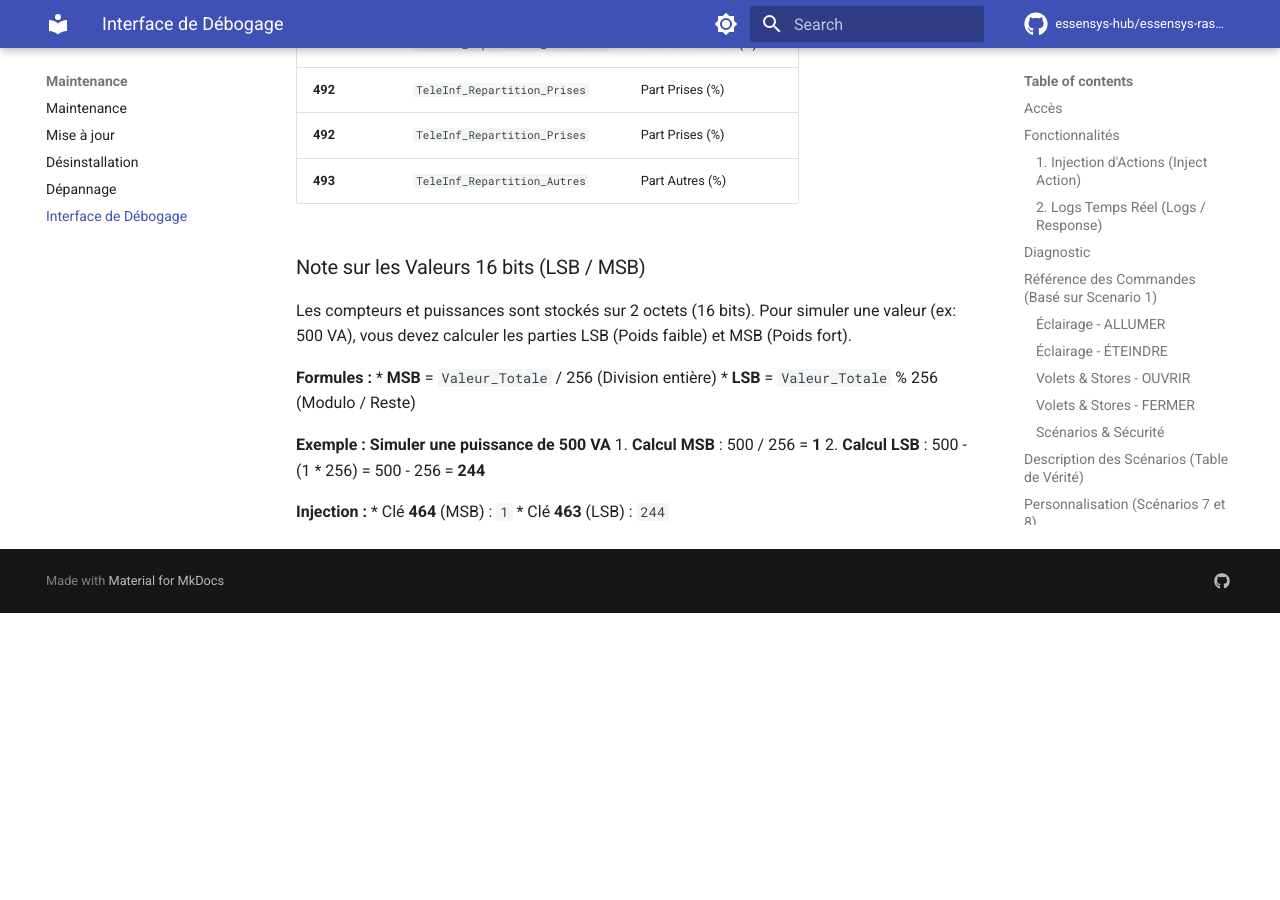
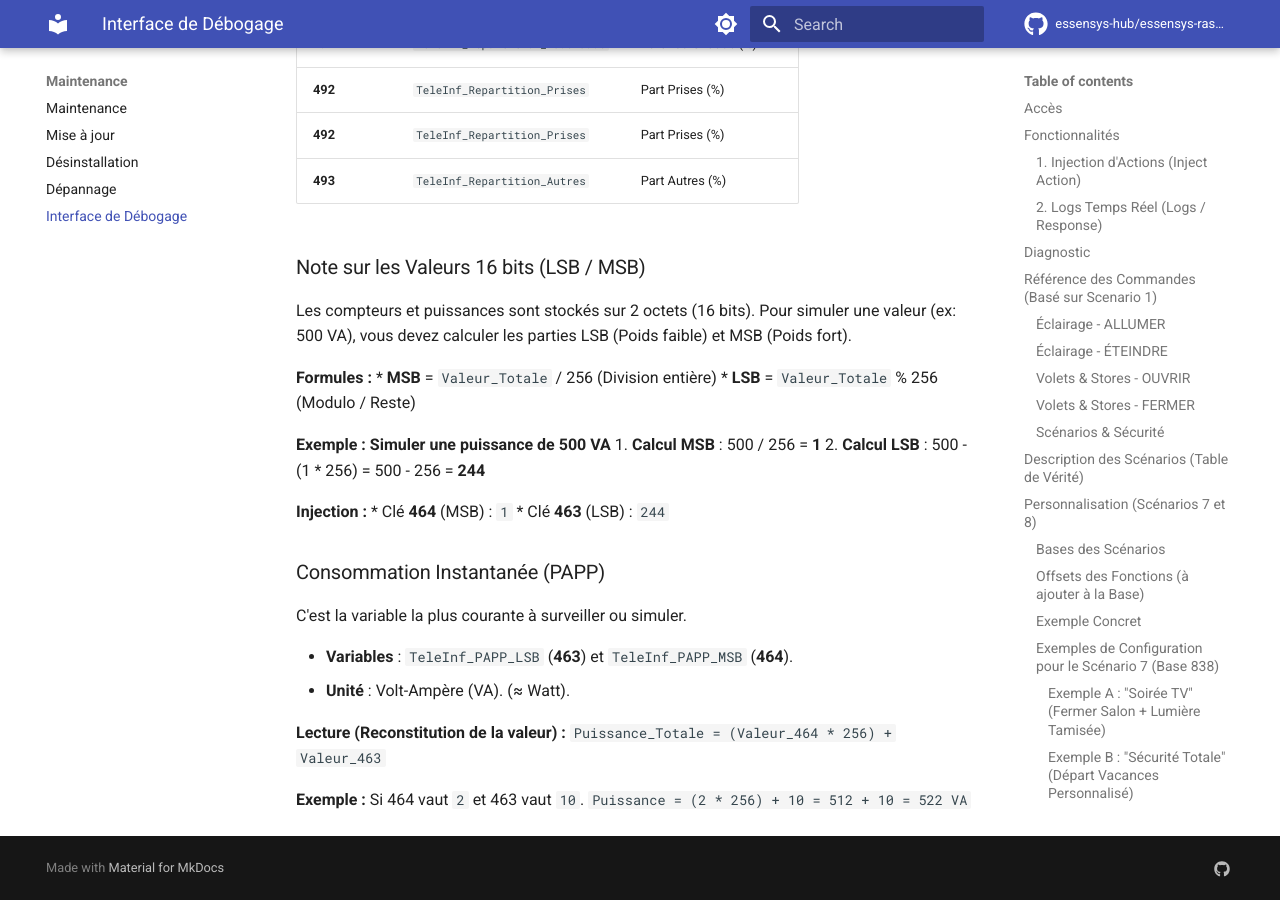
Before and after one commit to essensys-hub/essensys-raspberry-install, an MkDocs documentation site: the page built from docs/maintenance/debug.md, in a window 1280 px wide and 900 px high, scrolled down 18236 px. Built offline with MkDocs 1.6.1 and Material for MkDocs 9.7.7, drawn with Linux system fonts in a browser that asks for light colours; comment, search, counter and statistics services are not loaded; the version menu is left out; before the commit the page ends 18849 px from its top, so only the background shows below that.

Commit message:
Add specific guide for Instant Power Consumption (PAPP)

```diff
--- a/docs/maintenance/debug.md
+++ b/docs/maintenance/debug.md
@@ -501,3 +501,16 @@ Pour simuler une valeur (ex: 500 VA), vous devez calculer les parties LSB (Poids
 **Injection :**
 *   Clé **464** (MSB) : `1`
 *   Clé **463** (LSB) : `244`
+
+### Consommation Instantanée (PAPP)
+
+C'est la variable la plus courante à surveiller ou simuler.
+
+*   **Variables** : `TeleInf_PAPP_LSB` (**463**) et `TeleInf_PAPP_MSB` (**464**).
+*   **Unité** : Volt-Ampère (VA). (≈ Watt).
+
+**Lecture (Reconstitution de la valeur) :**
+`Puissance_Totale = (Valeur_464 * 256) + Valeur_463`
+
+**Exemple :** Si 464 vaut `2` et 463 vaut `10`.
+`Puissance = (2 * 256) + 10 = 512 + 10 = 522 VA`
```
